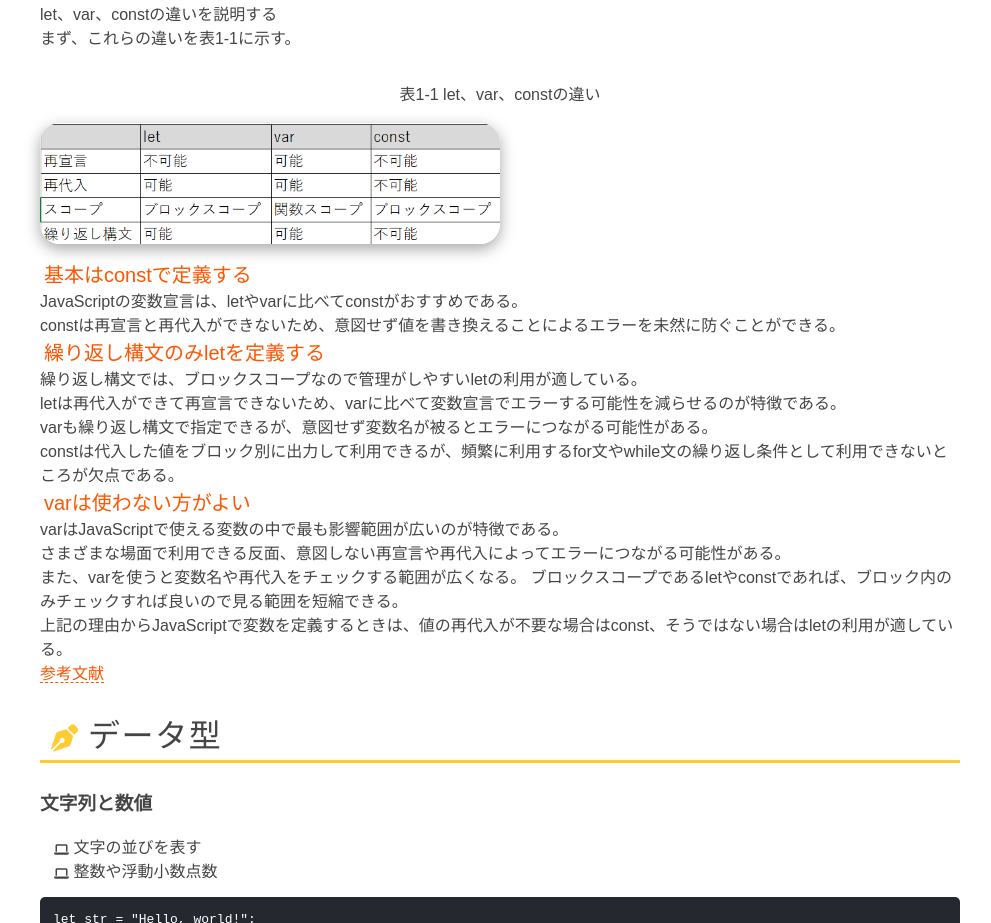
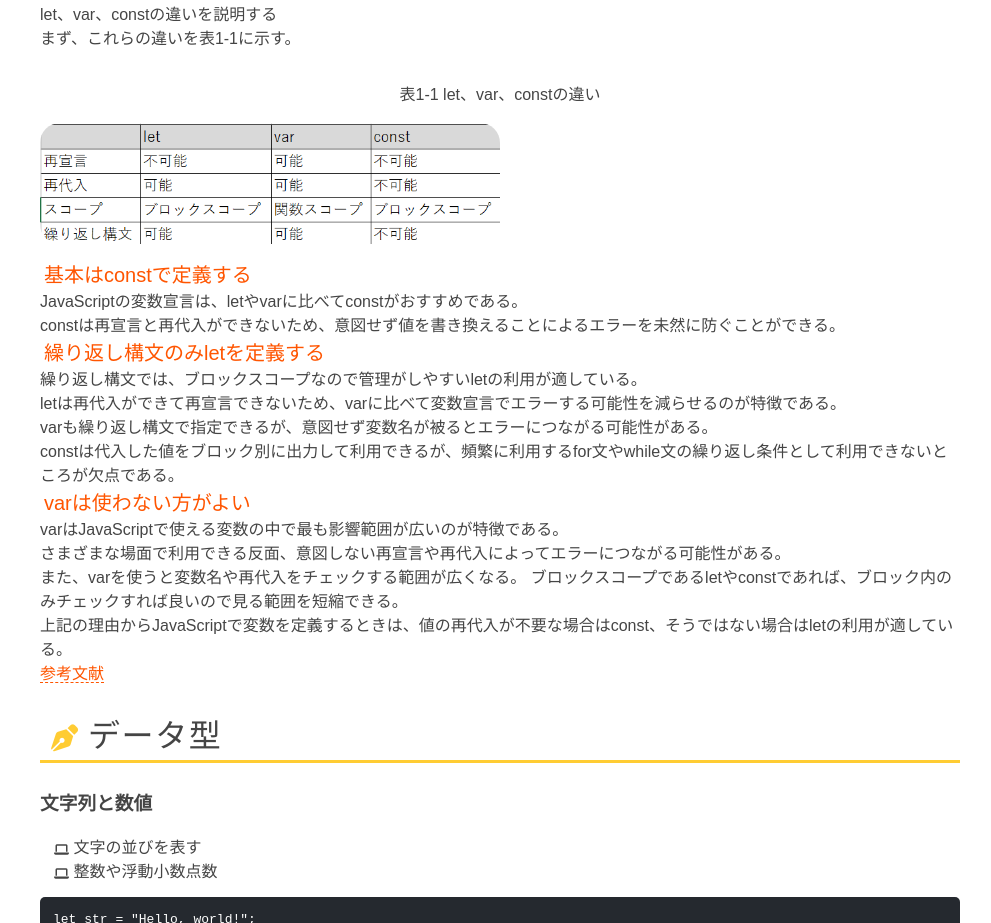
Before and after one commit to Forest815/web0701, a plain HTML site: page index.html in a window 1280 px wide. Shown: the part 997-1920 px from the top of the page, without its empty margins (140-1131 px from the left). Drawn offline with Linux system fonts and the light colour scheme; a web font is replaced by a local one.

Commit message:
Update main.css

```diff
--- a/main.css
+++ b/main.css
@@ -57,7 +57,6 @@ h2::before {
     color: var(--theme-color-2);
 }
 img {
-    box-shadow: rgba(0, 0, 0, 0.35) 0 5px 15px;
     border-radius: 20px;
     display: flex;
     justify-content: center; /* 水平方向の中央揃え */
```
